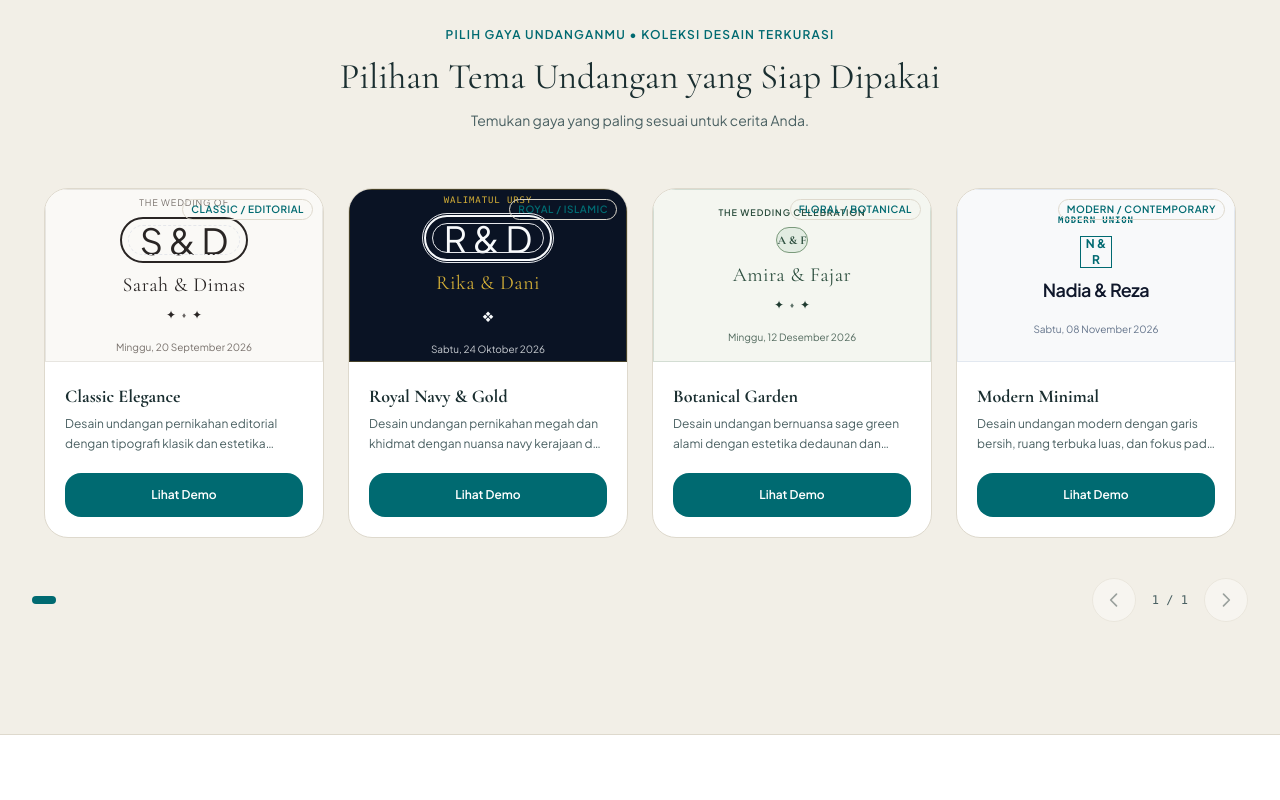
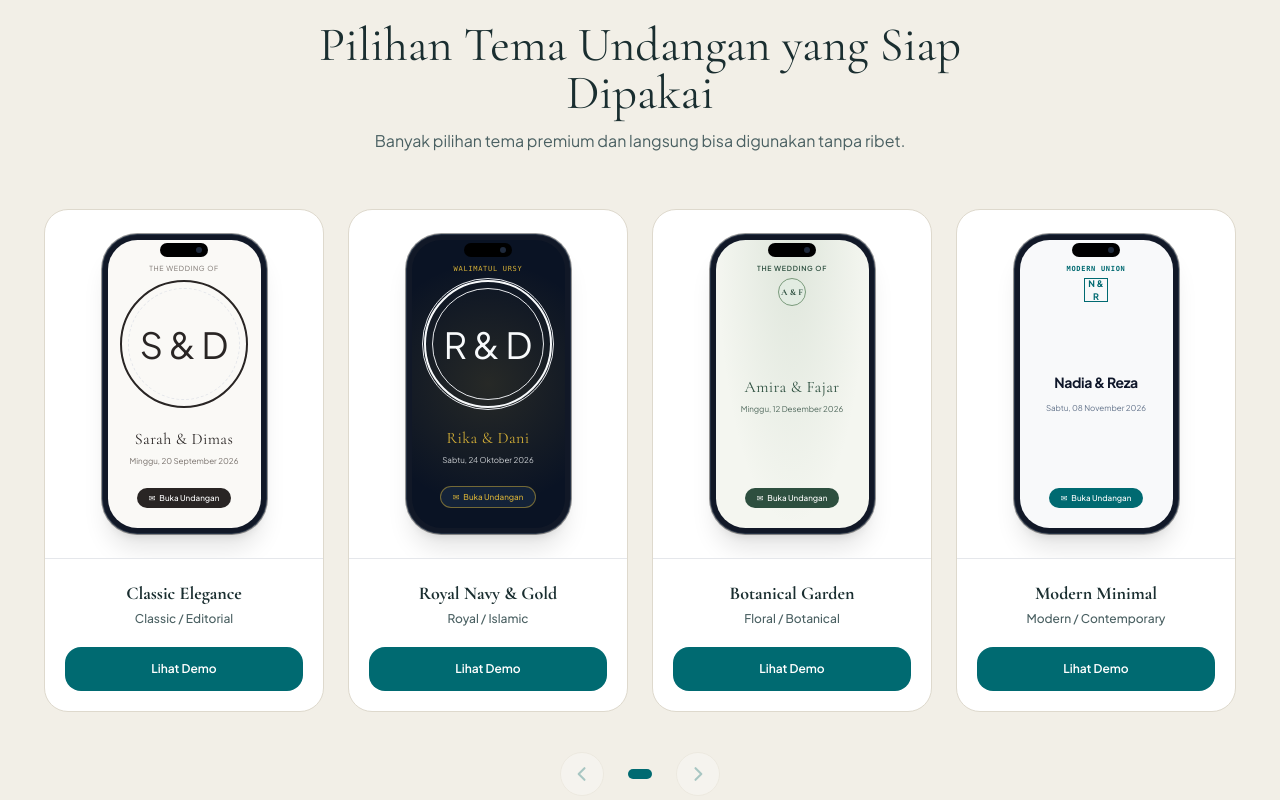
Before and after one commit to dafbeatx/Auravia, a React (Vite) app: page / in a window 1280 px wide. Shown: the part 3300-4100 px from the top of the page. Built offline with nearby package versions, Linux system fonts and the light colour scheme; no server answers; the database is empty; a web font is replaced by a local one.

Commit message:
feat: render template carousel preview with realistic smartphone device mockups like photo 2

```diff
--- a/src/app/routes/LandingPage.tsx
+++ b/src/app/routes/LandingPage.tsx
@@ -557,14 +557,11 @@ export function LandingPage() {
         {/* ================================================================== */}
         <section id="template" className="py-20 sm:py-28 px-4 sm:px-6 lg:px-8 max-w-7xl mx-auto space-y-12">
           <div className="text-center max-w-2xl mx-auto space-y-3">
-            <span className="text-xs uppercase tracking-widest text-primary font-semibold">
-              Pilih Gaya Undanganmu &bull; Koleksi Desain Terkurasi
-            </span>
-            <h2 className="font-serif text-3xl sm:text-4xl text-text-primary font-normal">
+            <h2 className="font-serif text-3xl sm:text-4xl lg:text-5xl text-text-primary font-normal leading-tight">
               Pilihan Tema Undangan yang Siap Dipakai
             </h2>
-            <p className="text-sm text-text-muted leading-relaxed">
-              Temukan gaya yang paling sesuai untuk cerita Anda.
+            <p className="text-sm sm:text-base text-text-muted leading-relaxed">
+              Banyak pilihan tema premium dan langsung bisa digunakan tanpa ribet.
             </p>
           </div>
 
--- a/src/components/landing/TemplateCarousel.tsx
+++ b/src/components/landing/TemplateCarousel.tsx
@@ -3,7 +3,7 @@ import { Link } from 'react-router-dom';
 import { useAuth } from '@/contexts/AuthContext';
 import { getActiveTemplates, type TemplateListItem } from '@/lib/templates';
 import { getAllTemplateDefinitions } from '@/lib/template/definitions';
-import { DecorativeDivider, MonogramFrame } from '@/components/template/ornaments';
+import { MonogramFrame } from '@/components/template/ornaments';
 
 interface TemplateCarouselProps {
   className?: string;
@@ -136,82 +136,154 @@ export function TemplateCarousel({ className = '' }: TemplateCarouselProps) {
     touchStartXRef.current = null;
   };
 
-  // Render visual preview berbasis CSS sesuai konfigurasi template
-  const renderTemplateVisual = (slug: string) => {
+  // Render visual preview berbentuk smartphone frame realistis (seperti pada referensi Foto 2)
+  const renderPhoneMockup = (slug: string) => {
+    let screenContent;
+
     switch (slug) {
       case 'royal-navy-gold':
-        return (
-          <div className="w-full h-full bg-[#0A1324] text-[#F8FAFC] p-4 flex flex-col items-center justify-center text-center space-y-2 border border-[#D4AF37]/30 transition-transform duration-300 group-hover:scale-105">
-            <span className="text-[9px] uppercase tracking-widest text-[#D4AF37] font-mono">
+        screenContent = (
+          <div className="w-full h-full bg-[#0A1324] text-[#F8FAFC] p-3 pt-6 flex flex-col justify-between items-center text-center relative overflow-hidden">
+            {/* Background Accent Shimmer */}
+            <div className="absolute inset-0 bg-[radial-gradient(circle_at_center,rgba(212,175,55,0.14)_0%,transparent_75%)] pointer-events-none" />
+            <div className="space-y-1 relative z-10">
+              <span className="text-[7px] uppercase tracking-widest text-[#D4AF37] font-mono block">
                 Walimatul Ursy
               </span>
+              <div className="py-0.5">
                 <MonogramFrame initials="R & D" variant="royal-circle" />
-            <h4 className="font-serif text-lg sm:text-xl text-[#D4AF37] font-normal tracking-wide">
+              </div>
+            </div>
+
+            <div className="space-y-1 my-auto relative z-10">
+              <h4 className="font-serif text-sm sm:text-base text-[#D4AF37] font-normal tracking-wide">
                 Rika &amp; Dani
               </h4>
-            <DecorativeDivider variant="royal" />
-            <p className="text-[10px] text-[#F8FAFC]/80">
+              <p className="text-[8px] text-[#F8FAFC]/80 font-sans">
                 Sabtu, 24 Oktober 2026
               </p>
             </div>
+
+            <div className="w-full relative z-10 pb-2">
+              <div className="inline-flex items-center justify-center gap-1 px-3 py-1 rounded-full bg-[#132238] border border-[#D4AF37]/50 text-[#D4AF37] text-[8px] font-medium shadow-xs">
+                <span>✉</span>
+                <span>Buka Undangan</span>
+              </div>
+            </div>
+          </div>
         );
+        break;
 
       case 'botanical-garden':
-        return (
-          <div className="w-full h-full bg-[#F4F6F0] text-[#1E3A2F] p-4 flex flex-col items-center justify-center text-center space-y-2 border border-[#D3DDD3] transition-transform duration-300 group-hover:scale-105">
-            <span className="text-[9px] uppercase tracking-widest text-[#2D4F3F] font-sans font-semibold">
-              The Wedding Celebration
+        screenContent = (
+          <div className="w-full h-full bg-[#F4F6F0] text-[#1E3A2F] p-3 pt-6 flex flex-col justify-between items-center text-center relative overflow-hidden">
+            <div className="absolute inset-0 bg-[radial-gradient(ellipse_at_top,rgba(122,154,123,0.18)_0%,transparent_70%)] pointer-events-none" />
+            <div className="space-y-1 relative z-10">
+              <span className="text-[7px] uppercase tracking-widest text-[#2D4F3F] font-sans font-semibold block">
+                The Wedding Of
               </span>
-            <div className="w-8 h-8 rounded-full border border-[#7A9A7B] bg-[#E2ECE2] flex items-center justify-center text-[#2D4F3F] text-xs font-serif font-bold">
+              <div className="w-7 h-7 mx-auto rounded-full border border-[#7A9A7B] bg-[#E2ECE2] flex items-center justify-center text-[#2D4F3F] text-[9px] font-serif font-bold">
                 A &amp; F
               </div>
-            <h4 className="font-serif text-lg sm:text-xl text-[#2D4F3F] font-normal tracking-wide">
+            </div>
+
+            <div className="space-y-1 my-auto relative z-10">
+              <h4 className="font-serif text-sm sm:text-base text-[#2D4F3F] font-normal tracking-wide">
                 Amira &amp; Fajar
               </h4>
-            <DecorativeDivider variant="diamond" />
-            <p className="text-[10px] text-[#526A5E]">
+              <p className="text-[8px] text-[#526A5E] font-sans">
                 Minggu, 12 Desember 2026
               </p>
             </div>
+
+            <div className="w-full relative z-10 pb-2">
+              <div className="inline-flex items-center justify-center gap-1 px-3 py-1 rounded-full bg-[#2D4F3F] text-white text-[8px] font-medium shadow-xs">
+                <span>✉</span>
+                <span>Buka Undangan</span>
+              </div>
+            </div>
+          </div>
         );
+        break;
 
       case 'modern-minimal':
-        return (
-          <div className="w-full h-full bg-[#F8F9FA] text-[#0F172A] p-4 flex flex-col items-center justify-center text-center space-y-2 border border-[#E2E8F0] transition-transform duration-300 group-hover:scale-105">
-            <span className="text-[9px] uppercase tracking-widest text-primary font-mono font-semibold">
+        screenContent = (
+          <div className="w-full h-full bg-[#F8F9FA] text-[#0F172A] p-3 pt-6 flex flex-col justify-between items-center text-center relative overflow-hidden">
+            <div className="space-y-1 relative z-10">
+              <span className="text-[7px] uppercase tracking-widest text-primary font-mono font-semibold block">
                 Modern Union
               </span>
-            <div className="w-8 h-8 border border-primary text-primary flex items-center justify-center text-xs font-sans font-bold">
+              <div className="w-6 h-6 mx-auto border border-primary text-primary flex items-center justify-center text-[9px] font-sans font-bold">
                 N &amp; R
               </div>
-            <h4 className="font-sans text-base sm:text-lg text-[#0F172A] font-semibold tracking-tight">
+            </div>
+
+            <div className="space-y-1 my-auto relative z-10">
+              <h4 className="font-sans text-xs sm:text-sm text-[#0F172A] font-bold tracking-tight">
                 Nadia &amp; Reza
               </h4>
-            <div className="w-12 h-0.5 bg-primary/40 my-1" />
-            <p className="text-[10px] text-[#64748B]">
+              <div className="w-8 h-0.5 bg-primary/40 mx-auto my-1" />
+              <p className="text-[8px] text-[#64748B] font-sans">
                 Sabtu, 08 November 2026
               </p>
             </div>
+
+            <div className="w-full relative z-10 pb-2">
+              <div className="inline-flex items-center justify-center gap-1 px-3 py-1 rounded-full bg-primary text-white text-[8px] font-medium shadow-xs">
+                <span>✉</span>
+                <span>Buka Undangan</span>
+              </div>
+            </div>
+          </div>
         );
+        break;
 
       case 'classic-elegance':
       default:
-        return (
-          <div className="w-full h-full bg-[#FAF9F6] text-[#292524] p-4 flex flex-col items-center justify-center text-center space-y-2 border border-[#E7E5E0] transition-transform duration-300 group-hover:scale-105">
-            <span className="text-[9px] uppercase tracking-widest text-[#78716C] font-sans">
+        screenContent = (
+          <div className="w-full h-full bg-[#FAF9F6] text-[#292524] p-3 pt-6 flex flex-col justify-between items-center text-center relative overflow-hidden">
+            <div className="space-y-1 relative z-10">
+              <span className="text-[7px] uppercase tracking-widest text-[#78716C] font-sans block">
                 The Wedding Of
               </span>
+              <div className="py-0.5">
                 <MonogramFrame initials="S & D" variant="classic-ring" />
-            <h4 className="font-serif text-lg sm:text-xl text-[#292524] font-normal tracking-wide">
+              </div>
+            </div>
+
+            <div className="space-y-1 my-auto relative z-10">
+              <h4 className="font-serif text-sm sm:text-base text-[#292524] font-normal tracking-wide">
                 Sarah &amp; Dimas
               </h4>
-            <DecorativeDivider variant="diamond" />
-            <p className="text-[10px] text-[#78716C]">
+              <p className="text-[8px] text-[#78716C] font-sans">
                 Minggu, 20 September 2026
               </p>
             </div>
+
+            <div className="w-full relative z-10 pb-2">
+              <div className="inline-flex items-center justify-center gap-1 px-3 py-1 rounded-full bg-[#292524] text-white text-[8px] font-medium shadow-xs">
+                <span>✉</span>
+                <span>Buka Undangan</span>
+              </div>
+            </div>
+          </div>
         );
+        break;
     }
+
+    return (
+      <div className="relative w-[145px] sm:w-[165px] h-[270px] sm:h-[300px] mx-auto my-1 rounded-[2.2rem] p-[5px] bg-[#111827] shadow-xl border border-slate-700/60 ring-1 ring-black/40 flex flex-col transition-transform duration-300 group-hover:scale-[1.03]">
+        {/* Dynamic Island Notch */}
+        <div className="absolute top-2 left-1/2 -translate-x-1/2 z-30 w-12 h-3.5 bg-black rounded-full flex items-center justify-end px-1.5 shadow-xs">
+          <div className="w-1.5 h-1.5 rounded-full bg-[#1e293b]" />
+        </div>
+
+        {/* Screen Bezel Container */}
+        <div className="relative w-full h-full rounded-[1.85rem] overflow-hidden flex flex-col justify-between select-none">
+          {screenContent}
+        </div>
+      </div>
+    );
   };
 
   const totalPages = maxIndex + 1;
@@ -267,28 +339,25 @@ export function TemplateCarousel({ className = '' }: TemplateCarouselProps) {
                 className="flex-shrink-0 px-2.5 sm:px-3"
                 style={{ width: `${100 / itemsPerView}%` }}
               >
-                {/* Landscape Card Template */}
+                {/* Smartphone Device Frame Card (Seperti Foto 2) */}
                 <div className="group bg-surface border border-border rounded-2xl overflow-hidden shadow-xs hover:shadow-md hover:border-secondary/40 transition-all flex flex-col h-full">
-                  {/* Bagian Visual Preview Landscape (Elemen Terbesar) */}
-                  <div className="relative w-full aspect-[16/10] overflow-hidden bg-surface-elevated">
-                    {renderTemplateVisual(tmpl.slug)}
-                    <span className="absolute top-2.5 right-2.5 px-2 py-0.5 rounded-full text-[10px] font-semibold tracking-wider uppercase bg-surface/90 text-primary border border-border backdrop-blur-xs shadow-xs">
-                      {categoryLabel}
-                    </span>
+                  {/* Container Mockup Ponsel */}
+                  <div className="relative w-full p-4 sm:p-5 bg-surface-elevated/40 flex items-center justify-center overflow-hidden border-b border-border/60">
+                    {renderPhoneMockup(tmpl.slug)}
                   </div>
 
-                  {/* Konten Card: Nama, Deskripsi Singkat, & Tombol Lihat Demo */}
-                  <div className="p-4 sm:p-5 flex-1 flex flex-col justify-between space-y-3">
+                  {/* Konten Card: Nama Template & Tombol Lihat Demo */}
+                  <div className="p-4 sm:p-5 flex-1 flex flex-col justify-between items-center text-center space-y-4">
                     <div className="space-y-1">
                       <h3 className="font-serif text-base sm:text-lg font-bold text-text-primary group-hover:text-primary transition-colors">
                         {tmpl.name}
                       </h3>
-                      <p className="text-xs text-text-muted line-clamp-2 leading-relaxed">
-                        {tmpl.description || 'Desain undangan premium dengan estetika terkurasi.'}
+                      <p className="text-xs text-text-muted font-medium">
+                        {categoryLabel}
                       </p>
                     </div>
 
-                    <div className="pt-2">
+                    <div className="w-full pt-1">
                       <Link
                         to={actionUrl}
                         className="w-full py-2.5 px-4 bg-primary hover:bg-primary-hover text-primary-foreground text-xs font-semibold rounded-xl transition-all shadow-xs flex items-center justify-center min-h-[44px] cursor-pointer focus:outline-none focus:ring-2 focus:ring-primary focus:ring-offset-1"
@@ -304,10 +373,23 @@ export function TemplateCarousel({ className = '' }: TemplateCarouselProps) {
         </div>
       </div>
 
-      {/* Navigasi Carousel: Tombol Prev / Next & Pagination Dots */}
-      <div className="mt-8 flex flex-col sm:flex-row items-center justify-between gap-4">
-        {/* Pagination Dots */}
-        <div className="flex items-center gap-1.5" role="tablist" aria-label="Halaman carousel template">
+      {/* Navigasi Carousel: Tombol Prev / Next Lingkaran & Pagination Dots (Seperti Foto 2) */}
+      <div className="mt-8 flex items-center justify-center gap-6">
+        {/* Tombol Prev Lingkaran */}
+        <button
+          type="button"
+          onClick={handlePrev}
+          disabled={currentIndex === 0}
+          aria-label="Template sebelumnya"
+          className="w-10 h-10 sm:w-11 sm:h-11 rounded-full border border-border bg-surface hover:bg-surface-elevated text-primary disabled:opacity-30 disabled:cursor-not-allowed flex items-center justify-center transition-all cursor-pointer focus:outline-none focus:ring-2 focus:ring-primary shadow-xs active:scale-95"
+        >
+          <svg className="w-5 h-5" fill="none" stroke="currentColor" viewBox="0 0 24 24" aria-hidden="true">
+            <path strokeLinecap="round" strokeLinejoin="round" strokeWidth={2.5} d="M15 19l-7-7 7-7" />
+          </svg>
+        </button>
+
+        {/* Pagination Dots di Tengah */}
+        <div className="flex items-center gap-2" role="tablist" aria-label="Halaman carousel template">
           {Array.from({ length: totalPages }).map((_, idx) => (
             <button
               key={idx}
@@ -318,44 +400,26 @@ export function TemplateCarousel({ className = '' }: TemplateCarouselProps) {
               role="tab"
               className={`transition-all rounded-full cursor-pointer focus:outline-none focus:ring-2 focus:ring-primary ${
                 currentIndex === idx
-                  ? 'w-6 h-2 bg-primary'
-                  : 'w-2 h-2 bg-border hover:bg-secondary'
+                  ? 'w-6 h-2.5 bg-primary'
+                  : 'w-2.5 h-2.5 bg-border hover:bg-secondary'
               }`}
             />
           ))}
         </div>
 
-        {/* Previous and Next Controls */}
-        <div className="flex items-center gap-3">
-          <button
-            type="button"
-            onClick={handlePrev}
-            disabled={currentIndex === 0}
-            aria-label="Template sebelumnya"
-            className="w-11 h-11 rounded-full border border-border bg-surface hover:bg-surface-elevated text-text-primary disabled:opacity-40 disabled:cursor-not-allowed flex items-center justify-center transition-colors cursor-pointer focus:outline-none focus:ring-2 focus:ring-primary shadow-xs"
-          >
-            <svg className="w-5 h-5" fill="none" stroke="currentColor" viewBox="0 0 24 24" aria-hidden="true">
-              <path strokeLinecap="round" strokeLinejoin="round" strokeWidth={2} d="M15 19l-7-7 7-7" />
-            </svg>
-          </button>
-
-          <span className="text-xs font-medium text-text-muted font-mono px-1">
-            {currentIndex + 1} / {totalPages}
-          </span>
-
+        {/* Tombol Next Lingkaran */}
         <button
           type="button"
           onClick={handleNext}
           disabled={currentIndex >= maxIndex}
           aria-label="Template berikutnya"
-            className="w-11 h-11 rounded-full border border-border bg-surface hover:bg-surface-elevated text-text-primary disabled:opacity-40 disabled:cursor-not-allowed flex items-center justify-center transition-colors cursor-pointer focus:outline-none focus:ring-2 focus:ring-primary shadow-xs"
+          className="w-10 h-10 sm:w-11 sm:h-11 rounded-full border border-border bg-surface hover:bg-surface-elevated text-primary disabled:opacity-30 disabled:cursor-not-allowed flex items-center justify-center transition-all cursor-pointer focus:outline-none focus:ring-2 focus:ring-primary shadow-xs active:scale-95"
         >
           <svg className="w-5 h-5" fill="none" stroke="currentColor" viewBox="0 0 24 24" aria-hidden="true">
-              <path strokeLinecap="round" strokeLinejoin="round" strokeWidth={2} d="M9 5l7 7-7 7" />
+            <path strokeLinecap="round" strokeLinejoin="round" strokeWidth={2.5} d="M9 5l7 7-7 7" />
           </svg>
         </button>
       </div>
     </div>
-    </div>
   );
 }
```
Lines whose indentation alone changed are shown as unchanged.
